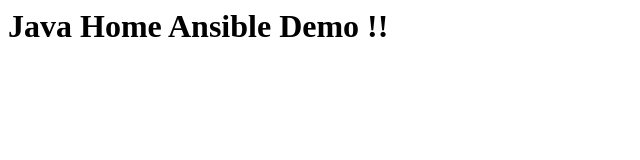
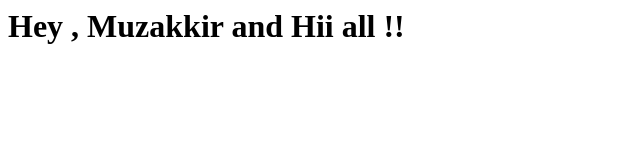
Before and after one commit to yourame404/blog1, a plain HTML site: page index.html in a window 1280 px wide. Shown: the whole page, without its empty margins (0-640 px from the left). Drawn offline with Linux system fonts and the light colour scheme.

Commit message:
change in inventory file

```diff
--- a/index.html
+++ b/index.html
@@ -1 +1 @@
-<h1> Java Home Ansible Demo !!</h1>
+<h1> Hey , Muzakkir and Hii all !!</h1>
```
Also changed, not shown: 1 other file.
